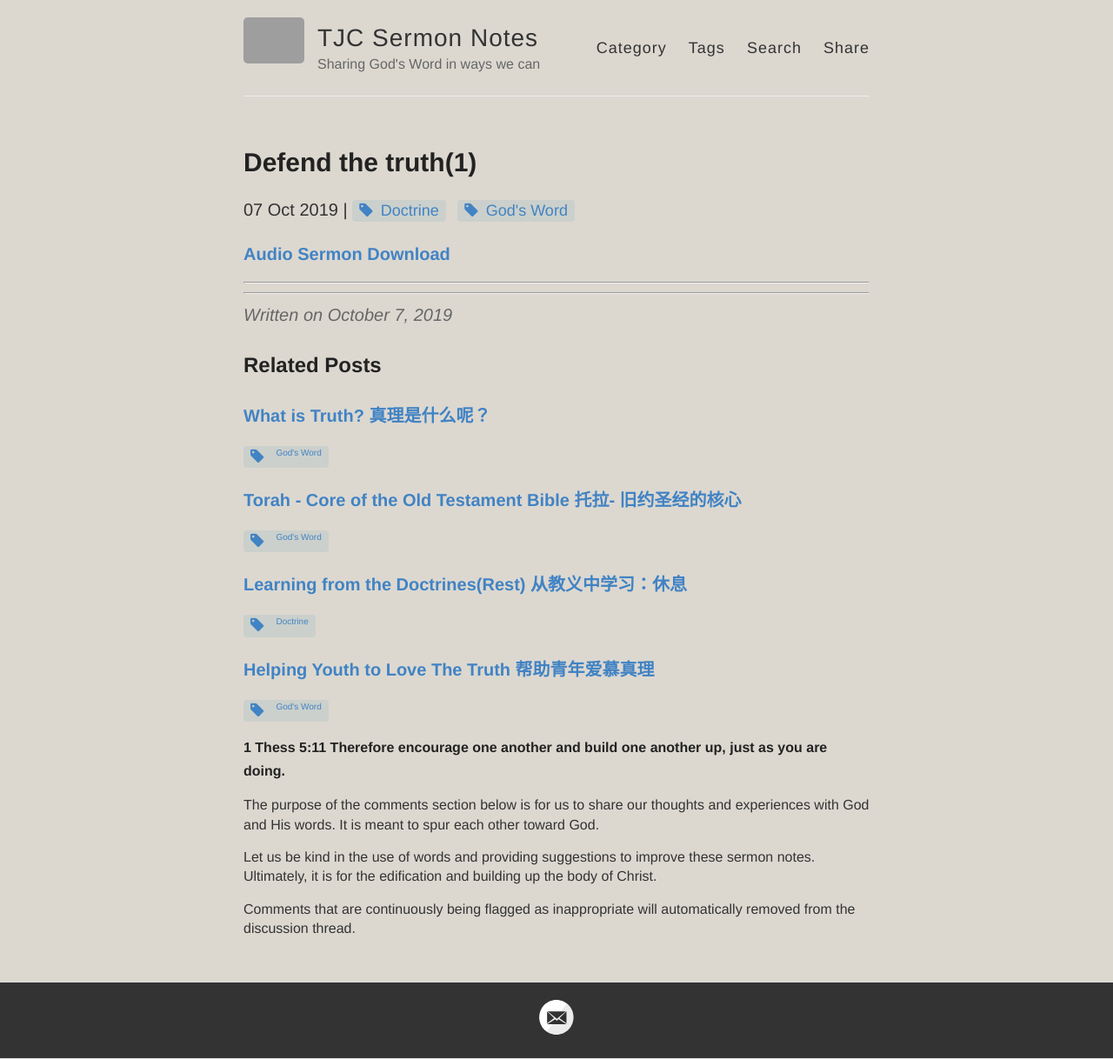
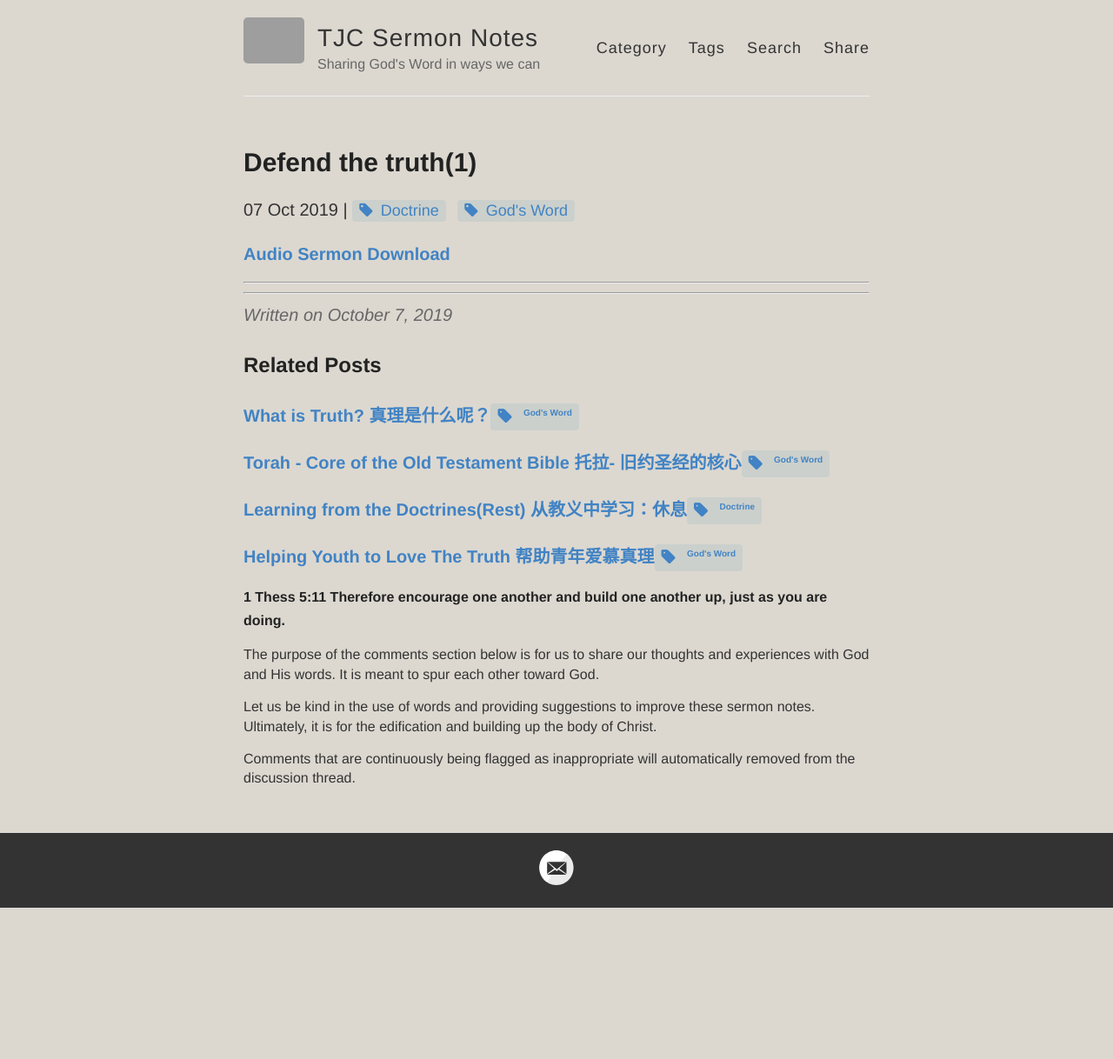
Before and after one commit to catchupTJC/catchuptjc.github.io, a Jekyll site: the page built from _posts/2019-10-07-Defend the truth(1) .md, in a window 1280 px wide. Shown: the whole page at 87% size. Built offline with Jekyll 4.4.1, drawn with Linux system fonts in a browser that asks for light colours; nearby versions of some CDN libraries; comment, search, counter and statistics services are not loaded; after the commit the page ends 1045 px from its top, so only the background shows below that; grey boxes are pictures that could not be loaded.

Commit message:
Update post.html

```diff
--- a/_layouts/post.html
+++ b/_layouts/post.html
@@ -50,7 +50,7 @@ layout: default
 
     {% if sameTagCount >= minCommonTags %}
       <div>
-      <h5><a href="{{ site.baseurl }}{{ post.url }}">{{ post.title }}</a></h5><a class="post-tag" >{{ commonTags }}</a>
+      <h5><a href="{{ site.baseurl }}{{ post.url }}">{{ post.title }}<span class="post-tag" >{{ commonTags }}</span></a></h5>
       </div>
       {% assign maxRelatedCounter = maxRelatedCounter | plus: 1 %}
       {% if maxRelatedCounter >= maxRelated %}
```
